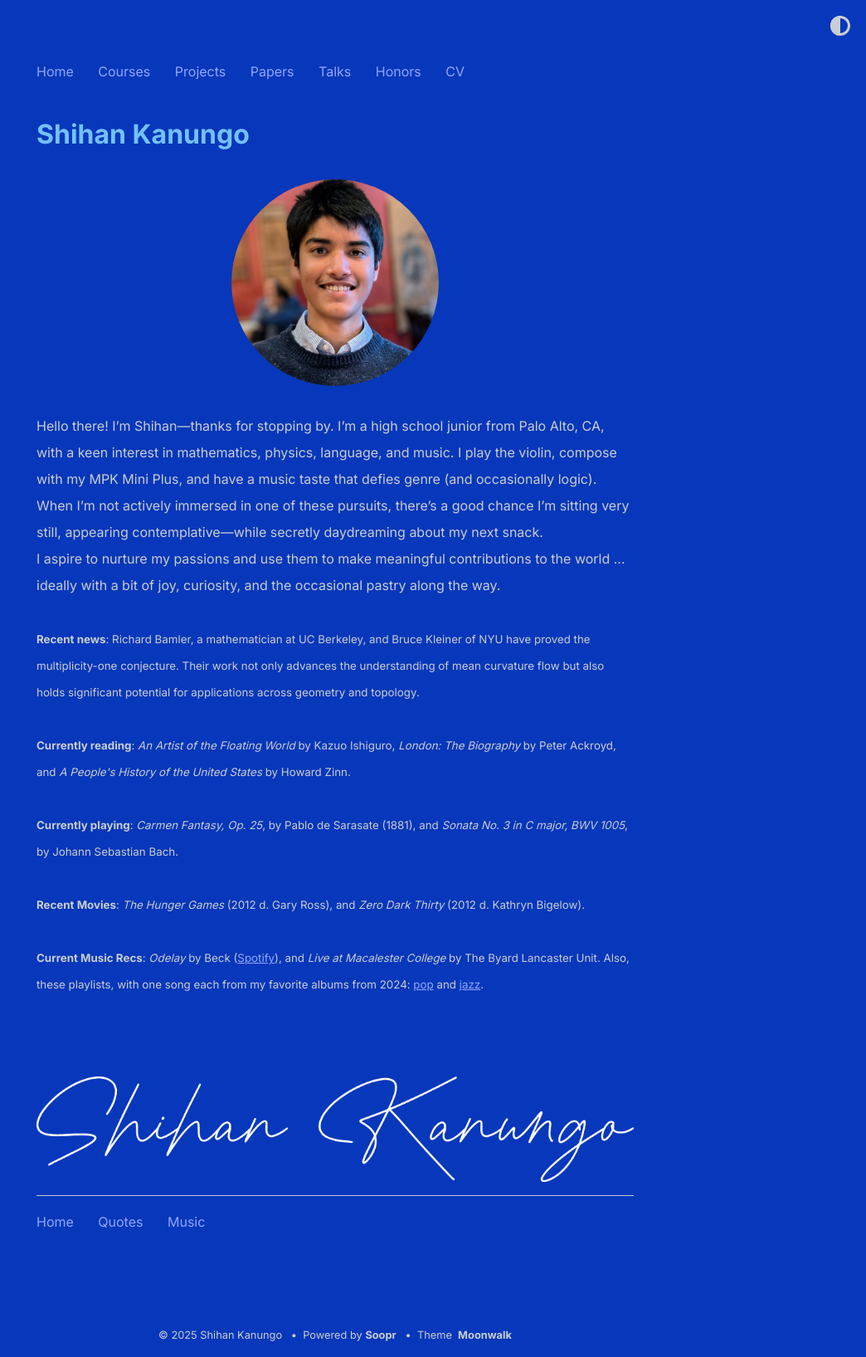
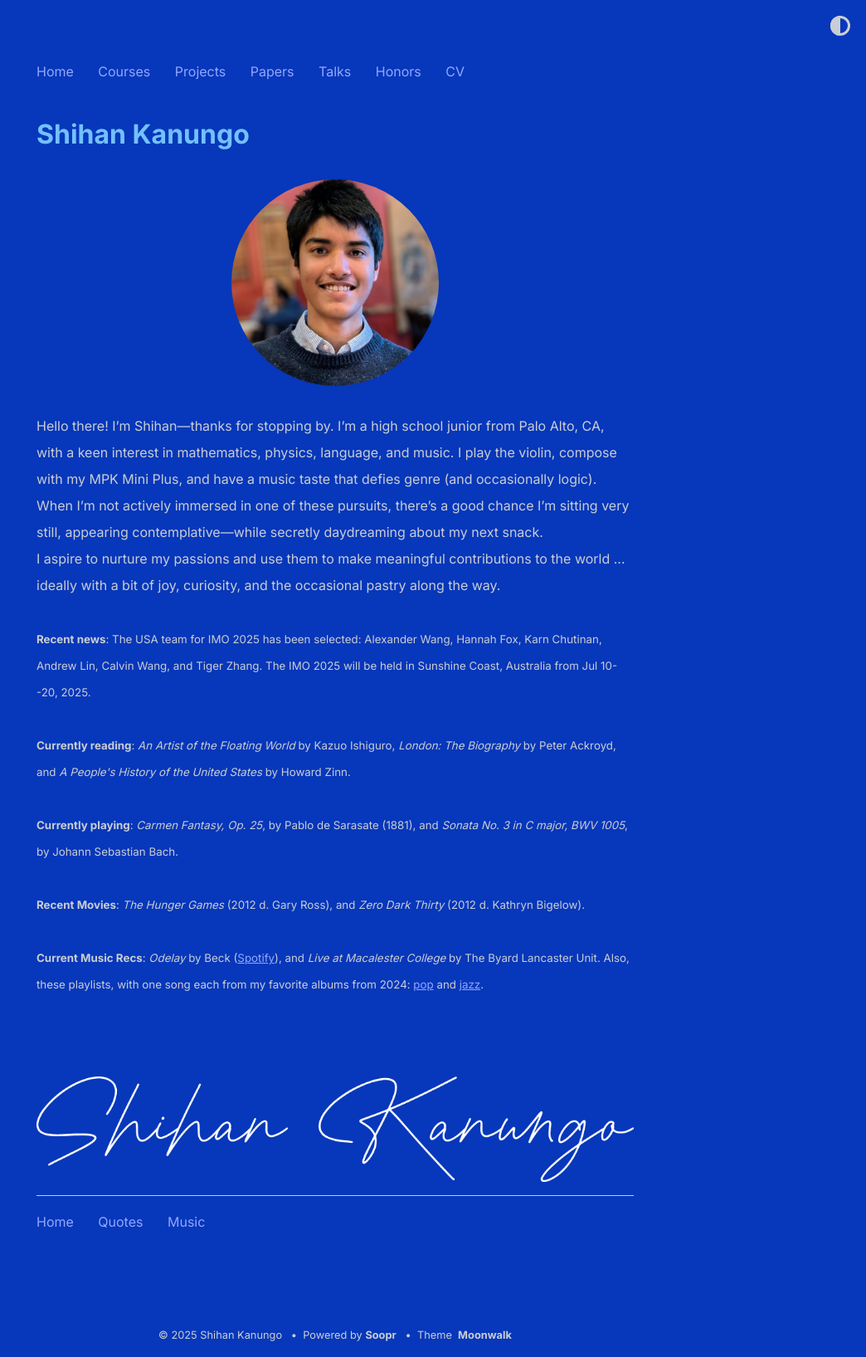
Before and after one commit to shihankanungo/shihankanungo.github.io, a Jekyll site: the page built from index.md, in a window 1280 px wide. Shown: the whole page at 83% size, without its empty margins (236-1280 px from the left). Built offline with Jekyll 4.4.1, drawn with Linux system fonts in a browser that asks for light colours.

Commit message:
Update _config.yml

```diff
--- a/_config.yml
+++ b/_config.yml
@@ -6,7 +6,7 @@ description: > # description of the site (multiple lines allowed)
   Hello there! I’m Shihan&mdash;thanks for stopping by. I’m a high school junior from Palo Alto, CA, with a keen interest in mathematics, physics, language, and music. I play the violin, compose with my MPK Mini Plus, and have a music taste that defies genre (and occasionally logic). <br />When I’m not actively immersed in one of these pursuits, there’s a good chance I’m sitting very still, appearing contemplative&mdash;while secretly daydreaming about my next snack.<br /> I aspire to nurture my passions and use them to make meaningful contributions to the world ... ideally with a bit of joy, curiosity, and the occasional pastry along the way.
           <br /><br />
 
-          <small><b>Recent news</b>: Richard Bamler, a mathematician at UC Berkeley, and Bruce Kleiner of NYU have proved the multiplicity-one conjecture. Their work not only advances the understanding of mean curvature flow but also holds significant potential for applications across geometry and topology. </small>
+          <small><b>Recent news</b>: The USA team for IMO 2025 has been selected: Alexander Wang, Hannah Fox, Karn Chutinan, Andrew Lin, Calvin Wang, and Tiger Zhang. The IMO 2025 will be held in Sunshine Coast, Australia from Jul 10--20, 2025. </small>
           <br /><br />
           <small><b>Currently reading</b>: <i>An Artist of the Floating World</i> by Kazuo Ishiguro, <i>London: The Biography</i> by Peter Ackroyd, and <i>A People's History of the United States</i> by Howard Zinn.</small>
           <br /><br />
```
